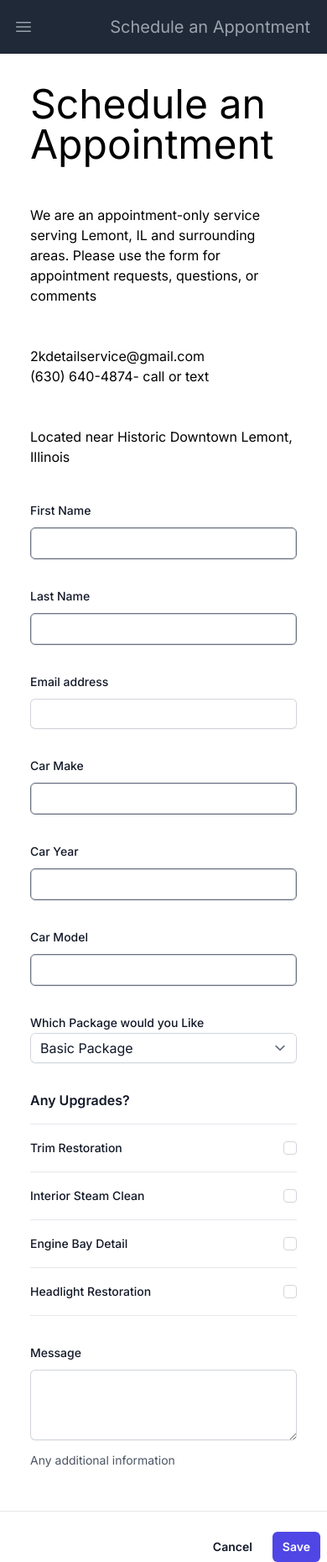
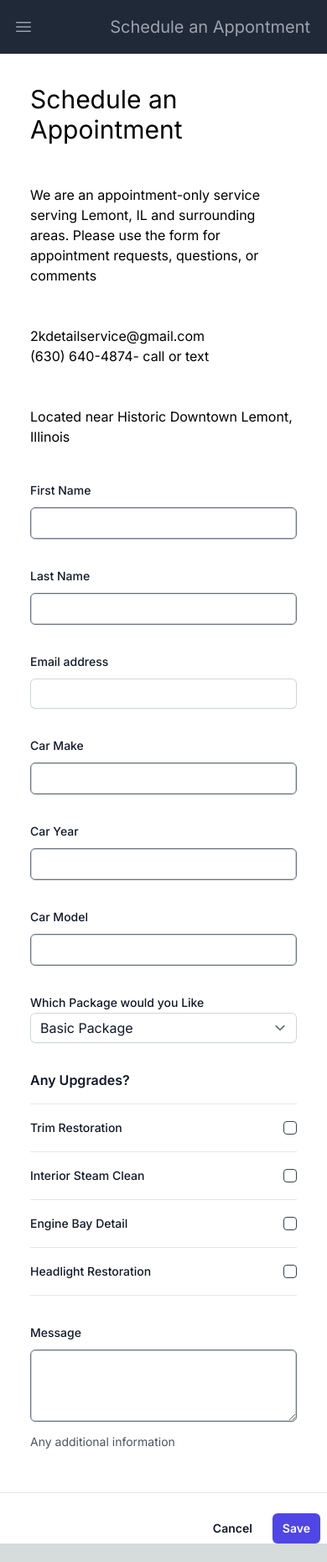
Before and after one commit to zavaladrian/carwash, a Next.js app: page /appointment in a window 390 px wide. Shown: the whole page at 84% size. After the commit the page ends 1838 px from the top, so only its background shows below. Built offline with nearby package versions, Linux system fonts and the light colour scheme.

Commit message:
contactform fix

```diff
--- a/app/components/contactform.tsx
+++ b/app/components/contactform.tsx
@@ -15,7 +15,7 @@ const ContactForm = () => {
       <div className="grid grid-cols-1 gap-x-8 gap-y-10 border-b border-gray-900/10 pb-12 md:grid-cols-3 p-9 bg-white ">
 
         <div className="space-y-12">
-          <h2 className="text-5xl">Schedule an Appointment</h2>
+          <h2 className="text-3xl lg:text-5xl">Schedule an Appointment</h2>
           <p>
             We are an appointment-only service serving Lemont, IL and
             surrounding areas. Please use the form for appointment requests,
@@ -167,7 +167,7 @@ const ContactForm = () => {
                 id={`a-${a.id}`}
                 name={`a-${a.id}`}
                 type="checkbox"
-                className="h-4 w-4 rounded border-gray-300 text-indigo-600 focus:ring-indigo-600"
+                className="h-4 w-4 rounded border-gray-700 text-indigo-600 focus:ring-indigo-600"
               />
             </div>
           </div>
@@ -188,7 +188,7 @@ const ContactForm = () => {
                 id="message"
                 name="message"
                 rows={3}
-                className="block w-full rounded-md border-0 py-1.5 text-gray-900 shadow-sm ring-1 ring-inset ring-gray-300 placeholder:text-gray-400 focus:ring-2 focus:ring-inset focus:ring-indigo-600 sm:text-sm sm:leading-6"
+                className="block w-full rounded-md border-1 py-1.5 text-gray-900 shadow-sm ring-1 ring-inset ring-gray-300 placeholder:text-gray-400 focus:ring-2 focus:ring-inset focus:ring-indigo-600 sm:text-sm sm:leading-6"
                 defaultValue={""}
               />
             </div>
```
